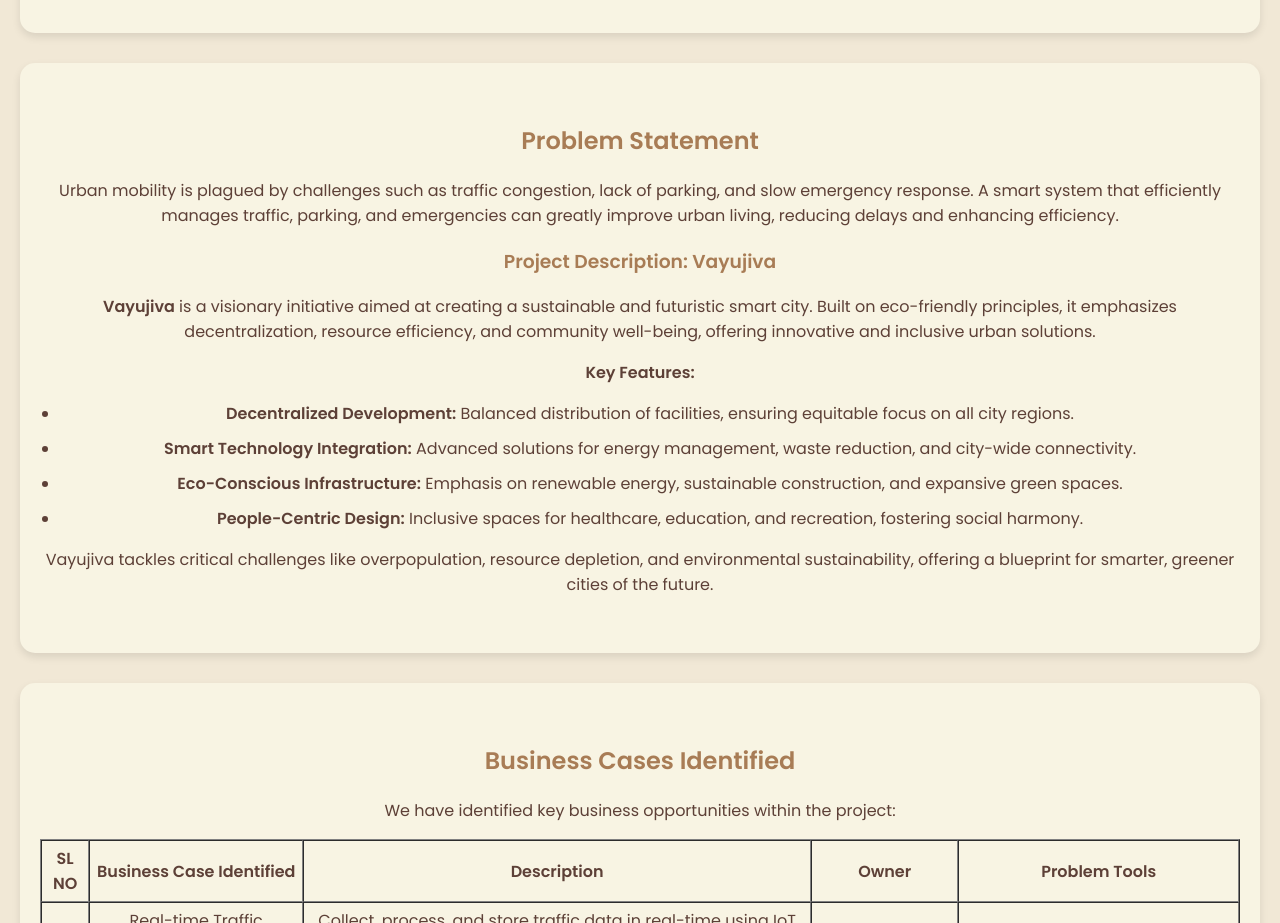
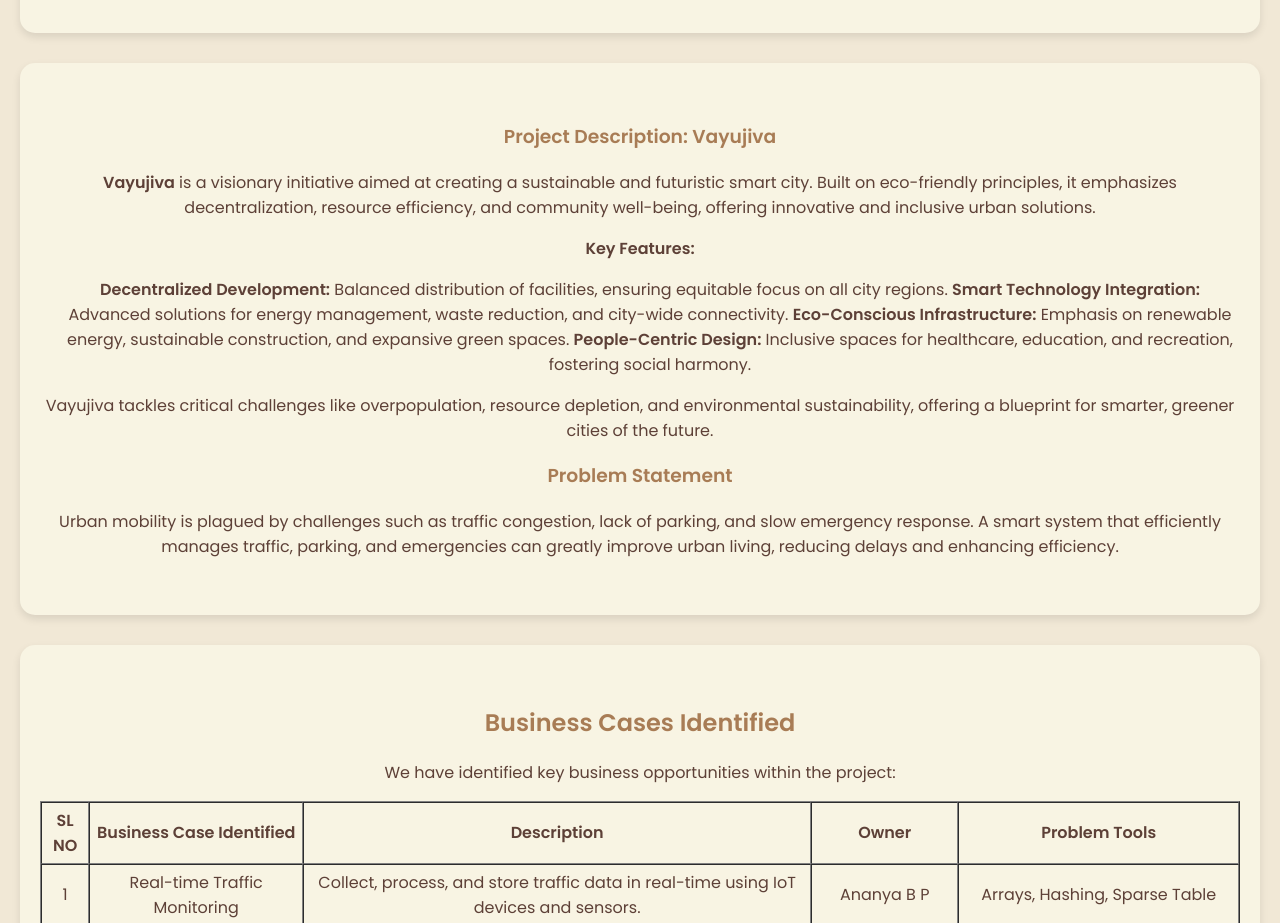
Before and after one commit to Chinmayi-K-B/Vayujiva.github.io, a plain HTML site: page project.html in a window 1280 px wide. Shown: the part 960-1883 px from the top of the page. Drawn offline with Linux system fonts and the light colour scheme.

Commit message:
Update project.html

```diff
--- a/project.html
+++ b/project.html
@@ -174,13 +174,6 @@
 
         <!-- Section 3: Problem Statement -->
        <section class="problem-section">
-    <h2>Problem Statement</h2>
-    <p>
-        Urban mobility is plagued by challenges such as traffic congestion, lack of parking, and slow emergency response.
-        A smart system that efficiently manages traffic, parking, and emergencies can greatly improve urban living,
-        reducing delays and enhancing efficiency.
-    </p>
-
     <h3>Project Description: Vayujiva</h3>
     <p>
         <strong>Vayujiva</strong> is a visionary initiative aimed at creating a sustainable and futuristic smart city.
@@ -190,15 +183,21 @@
 
     <p><strong>Key Features:</strong></p>
     <ul>
-        <li><strong>Decentralized Development:</strong> Balanced distribution of facilities, ensuring equitable focus on all city regions.</li>
-        <li><strong>Smart Technology Integration:</strong> Advanced solutions for energy management, waste reduction, and city-wide connectivity.</li>
-        <li><strong>Eco-Conscious Infrastructure:</strong> Emphasis on renewable energy, sustainable construction, and expansive green spaces.</li>
-        <li><strong>People-Centric Design:</strong> Inclusive spaces for healthcare, education, and recreation, fostering social harmony.</li>
+        <p><strong>Decentralized Development:</strong> Balanced distribution of facilities, ensuring equitable focus on all city regions.
+        <strong>Smart Technology Integration:</strong> Advanced solutions for energy management, waste reduction, and city-wide connectivity.
+        <strong>Eco-Conscious Infrastructure:</strong> Emphasis on renewable energy, sustainable construction, and expansive green spaces.
+        <strong>People-Centric Design:</strong> Inclusive spaces for healthcare, education, and recreation, fostering social harmony.</p>
     </ul>
 
     <p>
         Vayujiva tackles critical challenges like overpopulation, resource depletion, and environmental sustainability,
         offering a blueprint for smarter, greener cities of the future.
+    </p>
+           <h3>Problem Statement</h3>
+    <p>
+        Urban mobility is plagued by challenges such as traffic congestion, lack of parking, and slow emergency response.
+        A smart system that efficiently manages traffic, parking, and emergencies can greatly improve urban living,
+        reducing delays and enhancing efficiency.
     </p>
 </section>
 
```
